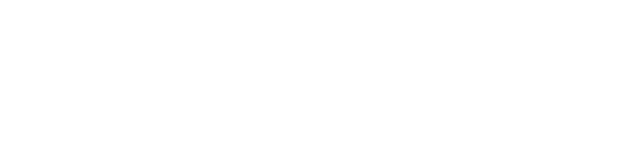
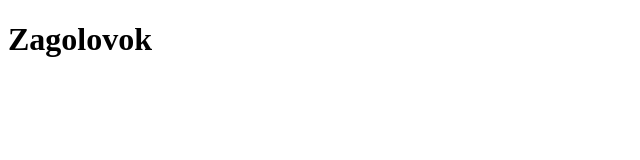
Before and after one commit to Katurene/Stranica, a plain HTML site: page index.html in a window 1280 px wide. Shown: the whole page, without its empty margins (0-640 px from the left). Drawn offline with Linux system fonts and the light colour scheme.

Commit message:
Создан header

```diff
--- a/index.html
+++ b/index.html
@@ -5,5 +5,8 @@
     <title>Katya page</title>
 </head>
 <body>
+<header>
+    <h1>Zagolovok</h1>
+</header>
 </body>
 </html>
```
